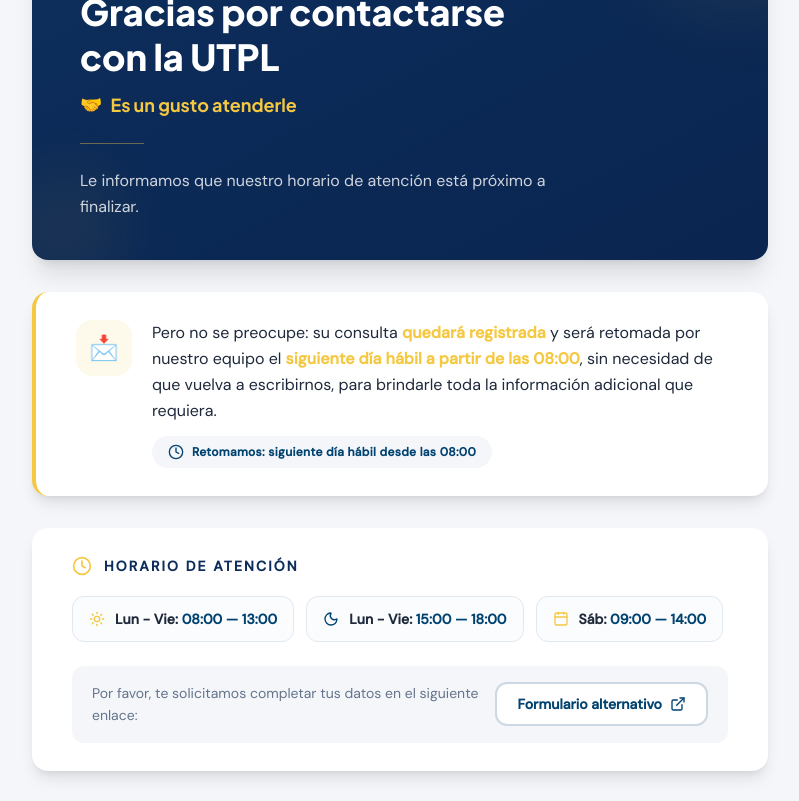
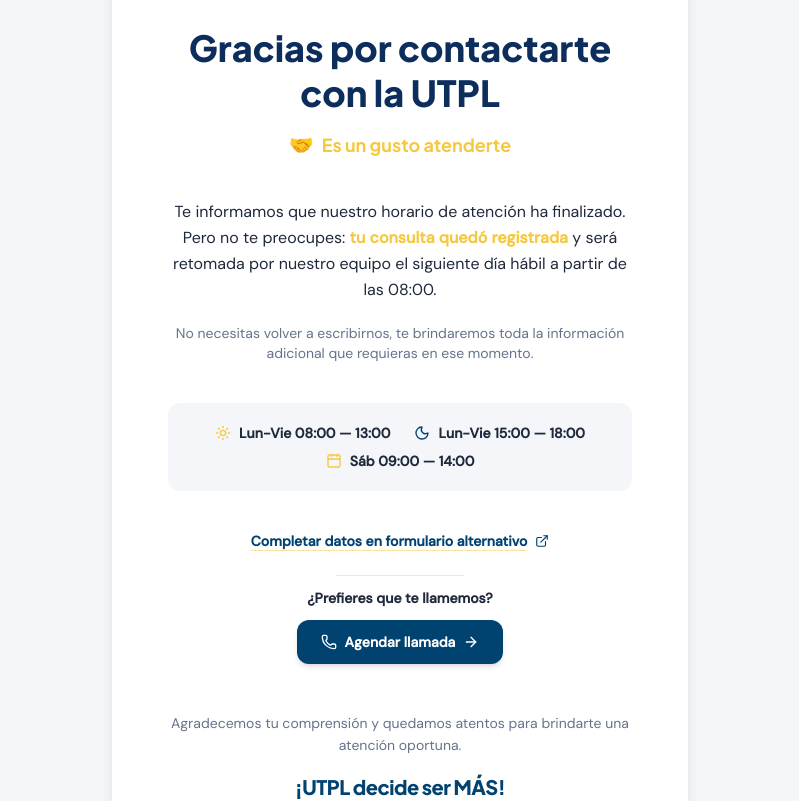
Before and after one commit to JomiChCal/campus360-hub, a Next.js app: page /fuera-horario in a window 1280 px wide. Shown: the part 380-1181 px from the top of the page, without its empty margins (240-1039 px from the left). Built offline with nearby package versions, Linux system fonts and the light colour scheme.

Commit message:
redesign: single-card minimal layout for fuera-horario

```diff
--- a/app/fuera-horario/page.tsx
+++ b/app/fuera-horario/page.tsx
@@ -2,6 +2,7 @@
 
 import { motion } from 'framer-motion';
 import {
+  ArrowRight,
   Calendar,
   Clock,
   ExternalLink,
@@ -16,23 +17,6 @@ import MobileWarningModal from '@/components/MobileWarningModal';
 import Modal from '@/components/Modal';
 import PageHeader from '@/components/PageHeader';
 import { CONTACT_TIME_OPTIONS, getBusinessHoursState } from '@/lib/business-hours';
-
-const containerVariants = {
-  hidden: { opacity: 0 },
-  visible: {
-    opacity: 1,
-    transition: { staggerChildren: 0.12 },
-  },
-};
-
-const itemVariants = {
-  hidden: { opacity: 0, y: 24 },
-  visible: {
-    opacity: 1,
-    y: 0,
-    transition: { duration: 0.5, ease: [0.16, 1, 0.3, 1] as const },
-  },
-};
 
 export default function FueraHorarioPage() {
   const router = useRouter();
@@ -53,18 +37,16 @@ export default function FueraHorarioPage() {
 
       <div className="bg-utpl-navy">
         <section className="relative z-10 overflow-hidden pb-6 pt-16 text-center">
-          <div className="absolute inset-0 bg-[radial-gradient(ellipse_at_top,rgba(245,200,66,0.08),transparent_70%)]" />
-          <div className="relative mx-auto max-w-3xl px-4">
-            <motion.div
+          <div className="mx-auto max-w-3xl px-4">
+            <motion.h1
+              className="font-display text-[52px] font-extrabold leading-[1] tracking-tight text-white"
               initial={{ opacity: 0, y: 20 }}
               animate={{ opacity: 1, y: 0 }}
               transition={{ duration: 0.6, ease: [0.16, 1, 0.3, 1] }}
             >
-              <h1 className="font-display text-[52px] font-extrabold leading-[1] tracking-tight text-white">
               decide ser{' '}
               <span className="text-utpl-gold">+</span>
-              </h1>
-            </motion.div>
+            </motion.h1>
           </div>
         </section>
 
@@ -95,166 +77,108 @@ export default function FueraHorarioPage() {
         </section>
       </div>
 
-      <main className="relative z-10 mx-auto flex w-full flex-1 max-w-3xl flex-col px-4 py-10">
+      <main className="relative z-10 mx-auto flex w-full flex-1 items-center justify-center px-4 py-12">
         <motion.div
-          className="space-y-8"
-          variants={containerVariants}
-          initial="hidden"
-          animate="visible"
+          className="w-full max-w-xl"
+          initial={{ opacity: 0, y: 30 }}
+          animate={{ opacity: 1, y: 0 }}
+          transition={{ duration: 0.6, ease: [0.16, 1, 0.3, 1] }}
         >
-          <motion.div
-            variants={itemVariants}
-            className="relative overflow-hidden rounded-2xl bg-gradient-to-br from-utpl-navy to-[#0a2550] px-8 py-10 shadow-xl sm:px-12"
-          >
-            <div className="absolute -right-12 -top-12 h-40 w-40 rounded-full bg-utpl-gold/10 blur-2xl" />
-            <div className="absolute -bottom-8 -left-8 h-32 w-32 rounded-full bg-utpl-gold/5 blur-xl" />
-
-            <div className="relative">
-              <div className="mb-6 flex items-center gap-3">
-                <span className="text-3xl" role="img" aria-label="corazones">💙💛</span>
+          <div className="rounded-2xl bg-white px-10 py-12 shadow-lg sm:px-14 sm:py-16">
+            <div className="space-y-10">
+              <div className="text-center">
+                <div className="mb-6 flex justify-center gap-3">
+                  <span className="text-4xl" role="img" aria-label="corazones">💙</span>
+                  <span className="text-4xl" role="img" aria-label="corazones">💛</span>
                 </div>
 
-              <h2 className="font-display text-3xl font-extrabold leading-tight text-white sm:text-4xl">
-                Gracias por contactarse
+                <h2 className="font-display text-3xl font-extrabold leading-tight text-utpl-navy sm:text-4xl">
+                  Gracias por contactarte
                   <br />
                   con la UTPL
                 </h2>
 
-              <div className="mt-3 flex items-center gap-2">
-                <span className="text-lg">🤝</span>
+                <div className="mt-4 flex items-center justify-center gap-2">
+                  <span className="text-xl" role="img" aria-label="mano">🤝</span>
                   <span className="font-display text-lg font-bold text-utpl-gold">
-                  Es un gusto atenderle
-                </span>
-              </div>
-
-              <div className="mt-6 h-px w-16 bg-utpl-gold/40" />
-
-              <p className="mt-6 max-w-lg text-base leading-relaxed text-white/80">
-                Le informamos que nuestro horario de atención está próximo a finalizar.
-              </p>
-            </div>
-          </motion.div>
-
-          <motion.div
-            variants={itemVariants}
-            className="rounded-2xl border-l-4 border-l-utpl-gold bg-white px-8 py-7 shadow-lg sm:px-10"
-          >
-            <div className="flex items-start gap-5">
-              <div className="flex h-14 w-14 shrink-0 items-center justify-center rounded-2xl bg-utpl-gold/10">
-                <span className="text-2xl" role="img" aria-label="bandeja">📩</span>
-              </div>
-              <div className="space-y-3">
-                <p className="text-base leading-relaxed text-utpl-text">
-                  Pero no se preocupe: su consulta{' '}
-                  <span className="font-bold text-utpl-gold">quedará registrada</span> y será
-                  retomada por nuestro equipo el{' '}
-                  <span className="font-bold text-utpl-gold">siguiente día hábil a partir de las
-                  08:00</span>, sin necesidad de que vuelva a escribirnos, para brindarle toda la
-                  información adicional que requiera.
-                </p>
-                <div className="inline-flex items-center gap-2 rounded-full bg-utpl-surface px-4 py-2">
-                  <Clock className="h-4 w-4 text-utpl-blue" />
-                  <span className="text-xs font-bold tracking-wide text-utpl-blue">
-                    Retomamos: siguiente día hábil desde las 08:00
-                  </span>
-                </div>
-              </div>
-            </div>
-          </motion.div>
-
-          <motion.div
-            variants={itemVariants}
-            className="rounded-2xl bg-white px-8 py-7 shadow-lg sm:px-10"
-          >
-            <div className="flex items-center gap-3">
-              <Clock className="h-5 w-5 text-utpl-gold" />
-              <h3 className="text-sm font-bold uppercase tracking-[0.15em] text-utpl-navy">
-                Horario de atención
-              </h3>
-            </div>
-
-            <div className="mt-5 flex flex-wrap items-center gap-3">
-              <div className="inline-flex items-center gap-2.5 rounded-xl border border-slate-200 bg-slate-50/50 px-4 py-3">
-                <Sun className="h-4 w-4 text-utpl-gold" />
-                <span className="text-sm font-semibold text-utpl-text">
-                  Lun - Vie: <span className="font-black text-utpl-blue">08:00 — 13:00</span>
-                </span>
-              </div>
-              <div className="inline-flex items-center gap-2.5 rounded-xl border border-slate-200 bg-slate-50/50 px-4 py-3">
-                <Moon className="h-4 w-4 text-utpl-blue" />
-                <span className="text-sm font-semibold text-utpl-text">
-                  Lun - Vie: <span className="font-black text-utpl-blue">15:00 — 18:00</span>
-                </span>
-              </div>
-              <div className="inline-flex items-center gap-2.5 rounded-xl border border-slate-200 bg-slate-50/50 px-4 py-3">
-                <Calendar className="h-4 w-4 text-utpl-gold" />
-                <span className="text-sm font-semibold text-utpl-text">
-                  Sáb: <span className="font-black text-utpl-blue">09:00 — 14:00</span>
+                    Es un gusto atenderte
                   </span>
                 </div>
               </div>
 
-            <div className="mt-6 rounded-xl bg-utpl-surface px-5 py-4">
-              <div className="flex flex-col items-center gap-3 sm:flex-row sm:justify-between">
-                <p className="text-sm leading-relaxed text-utpl-muted">
-                  Por favor, te solicitamos completar tus datos en el siguiente enlace:
+              <div className="space-y-5 text-center text-base leading-relaxed text-utpl-text">
+                <p>
+                  Te informamos que nuestro horario de atención ha finalizado. Pero no te
+                  preocupes:{' '}
+                  <span className="font-bold text-utpl-gold">tu consulta quedó registrada</span> y
+                  será retomada por nuestro equipo el siguiente día hábil a partir de las 08:00.
                 </p>
+                <p className="text-sm text-utpl-muted">
+                  No necesitas volver a escribirnos, te brindaremos toda la información adicional
+                  que requieras en ese momento.
+                </p>
+              </div>
+
+              <div className="rounded-xl bg-utpl-surface px-6 py-5">
+                <div className="flex flex-wrap items-center justify-center gap-x-6 gap-y-2">
+                  <div className="flex items-center gap-2 text-sm font-semibold text-utpl-text">
+                    <Sun className="h-4 w-4 text-utpl-gold" />
+                    Lun-Vie 08:00 — 13:00
+                  </div>
+                  <div className="flex items-center gap-2 text-sm font-semibold text-utpl-text">
+                    <Moon className="h-4 w-4 text-utpl-blue" />
+                    Lun-Vie 15:00 — 18:00
+                  </div>
+                  <div className="flex items-center gap-2 text-sm font-semibold text-utpl-text">
+                    <Calendar className="h-4 w-4 text-utpl-gold" />
+                    Sáb 09:00 — 14:00
+                  </div>
+                </div>
+              </div>
+
+              <div className="flex flex-col items-center gap-4">
                 <a
                   href="https://forms.office.com/r/q4pCSrHhGB"
                   target="_blank"
                   rel="noopener noreferrer"
-                  className="inline-flex shrink-0 items-center gap-2 rounded-xl border-2 border-utpl-blue/20 bg-white px-5 py-2.5 text-sm font-bold text-utpl-blue transition-all hover:border-utpl-blue/40 hover:bg-utpl-blue hover:text-white focus-visible:ring-2 focus-visible:ring-utpl-blue focus-visible:ring-offset-2 focus-visible:outline-none"
+                  className="inline-flex items-center gap-2 text-sm font-semibold text-utpl-blue underline decoration-utpl-gold/50 underline-offset-4 transition-colors hover:text-utpl-blue-hover"
                 >
-                  Formulario alternativo
-                  <ExternalLink className="h-4 w-4" />
+                  Completar datos en formulario alternativo
+                  <ExternalLink className="h-3.5 w-3.5" />
                 </a>
-              </div>
-            </div>
-          </motion.div>
 
                 {!isLunch && (
-            <motion.div
-              variants={itemVariants}
-              className="rounded-2xl bg-white px-8 py-7 shadow-lg sm:px-10"
-            >
-              <div className="flex flex-col items-center text-center">
-                <div className="flex h-14 w-14 items-center justify-center rounded-2xl bg-utpl-surface">
-                  <Phone className="h-7 w-7 text-utpl-blue" />
-                </div>
-
-                <h3 className="mt-4 text-xl font-black text-utpl-blue">
-                  ¿Te llamamos nosotros?
-                </h3>
-                <p className="mt-1 text-sm text-utpl-muted">
-                  Deja tus datos y un asesor te contactará el siguiente día hábil.
+                  <div className="flex flex-col items-center gap-3 pt-2">
+                    <div className="h-px w-32 bg-slate-200" />
+                    <p className="text-center text-sm font-semibold text-utpl-text">
+                      ¿Prefieres que te llamemos?
                     </p>
-
                     <motion.button
                       type="button"
                       onClick={() => setShowTimeModal(true)}
-                  aria-label="Agendar una llamada con un asesor"
-                  className="mt-5 inline-flex items-center gap-2 rounded-xl bg-utpl-blue px-6 py-3 text-sm font-bold text-white shadow-md transition-all hover:bg-utpl-blue-hover hover:shadow-lg active:scale-[0.98] focus-visible:ring-2 focus-visible:ring-utpl-blue focus-visible:ring-offset-2 focus-visible:outline-none"
+                      className="inline-flex items-center gap-2 rounded-xl bg-utpl-blue px-6 py-3 text-sm font-bold text-white shadow-md transition-all hover:bg-utpl-blue-hover hover:shadow-lg active:scale-[0.98] focus-visible:ring-2 focus-visible:ring-utpl-blue focus-visible:ring-offset-2 focus-visible:outline-none"
                       whileHover={{ scale: 1.03 }}
                       whileTap={{ scale: 0.97 }}
                     >
-                  <Calendar className="h-4 w-4" />
+                      <Phone className="h-4 w-4" />
                       Agendar llamada
+                      <ArrowRight className="h-4 w-4" />
                     </motion.button>
                   </div>
-            </motion.div>
                 )}
+              </div>
 
-          <motion.div
-            variants={itemVariants}
-            className="text-center"
-          >
+              <div className="pt-2 text-center">
                 <p className="text-sm leading-relaxed text-utpl-muted">
-              Agradecemos su comprensión y quedamos atentos para brindarle una atención oportuna.
+                  Agradecemos tu comprensión y quedamos atentos para brindarte una atención
+                  oportuna.
                 </p>
-            <p className="mt-4 font-display text-lg font-extrabold tracking-tight text-utpl-blue">
+                <p className="mt-4 font-display text-xl font-extrabold tracking-tight text-utpl-blue">
                   ¡UTPL decide ser MÁS!
                 </p>
-          </motion.div>
+              </div>
+            </div>
+          </div>
         </motion.div>
       </main>
 
```
Lines whose indentation alone changed are shown as unchanged.
